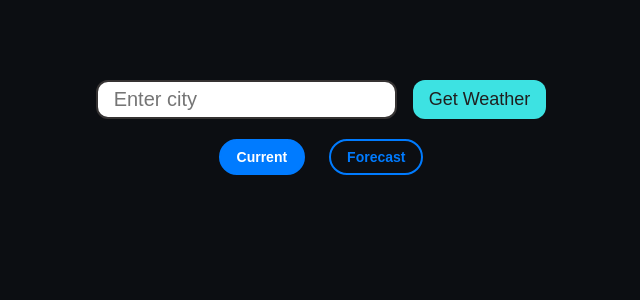
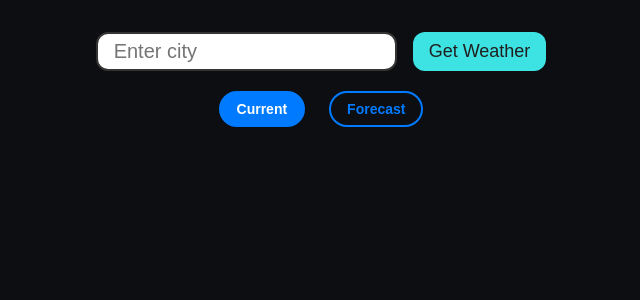
Before and after one commit to reminiscensee/react-weather-app, a React (Vite) app: page / in a window 1280 px wide. Shown: the top 300 px of the page, without its empty margins (319-959 px from the left). Built offline with nearby package versions, Linux system fonts and the light colour scheme.

Commit message:
style: change padding-top in body

```diff
--- a/src/index.css
+++ b/src/index.css
@@ -7,5 +7,5 @@ body{
     flex-direction: column;
     align-items: center;
     min-height: 100vh;
-    padding-top: 10vh;
+    padding-top: 32px;
 }
```
